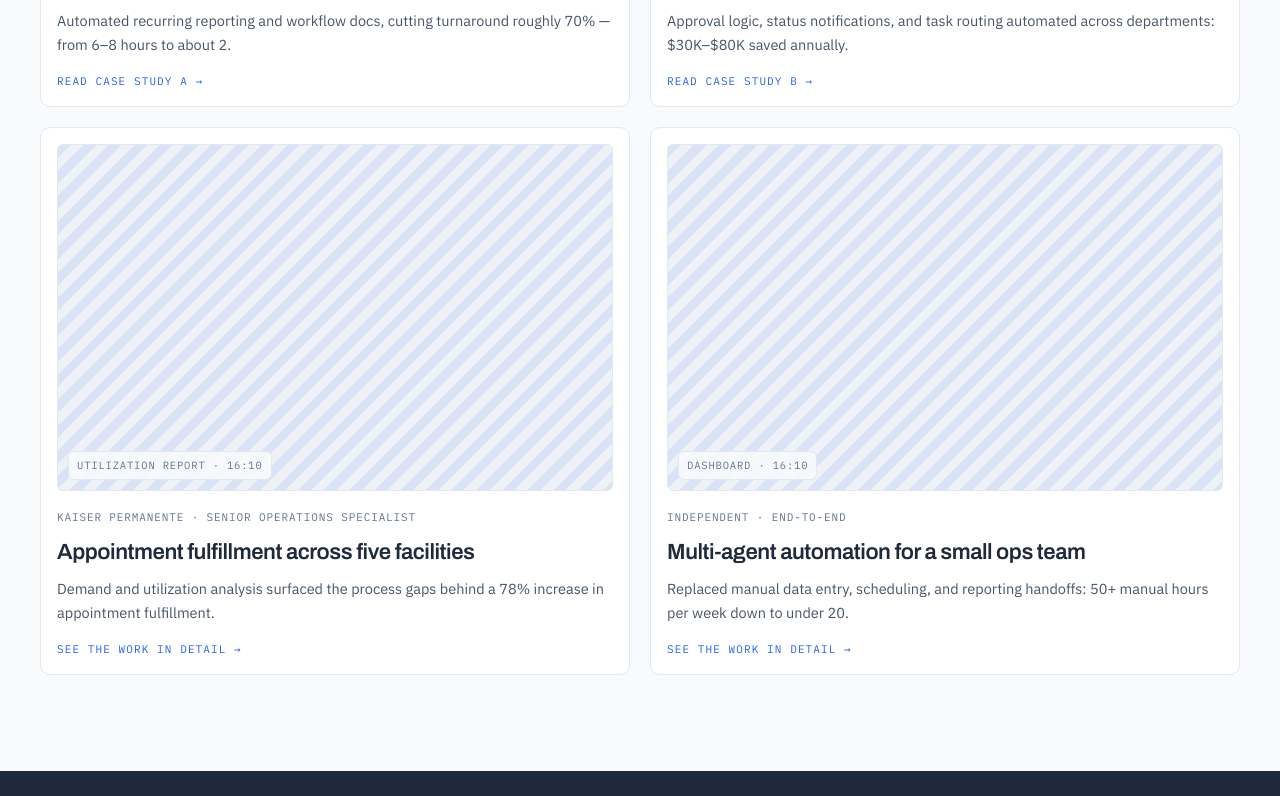
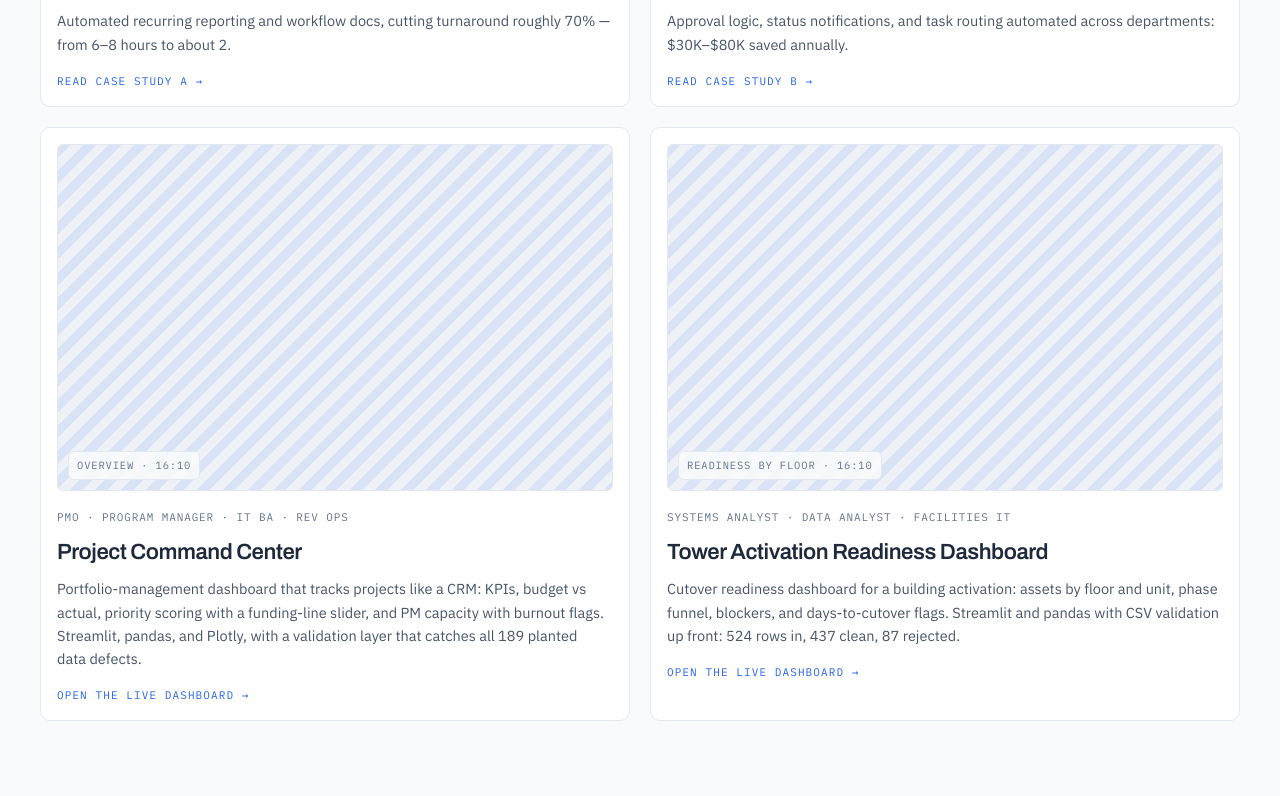
Before and after one commit to magalygreyes/Portfolio, a plain HTML site: page index.html in a window 1280 px wide. Shown: the part 2404-3200 px from the top of the page. Drawn offline with Linux system fonts and the light colour scheme.

Commit message:
Add Project Command Center and Tower Activation Readiness to Projects

```diff
--- a/index.html
+++ b/index.html
@@ -390,21 +390,22 @@
         <p>Approval logic, status notifications, and task routing automated across departments: $30K–$80K saved annually.</p>
         <span class="more">Read case study B →</span>
       </a>
-      <a class="card" href="#case-studies">
-        <div class="slot" role="img" aria-label="Utilization report across five East Bay facilities (image coming soon)"><span class="cap">Utilization report · 16:10</span></div>
-        <p class="meta">Kaiser Permanente · Senior Operations Specialist</p>
-        <h3>Appointment fulfillment across five facilities</h3>
-        <p>Demand and utilization analysis surfaced the process gaps behind a 78% increase in appointment fulfillment.</p>
-        <span class="more">See the work in detail →</span>
+      <!-- Row 2: live dashboards -->
+      <a class="card" href="https://project-command-center-mg.streamlit.app" target="_blank" rel="noopener">
+        <div class="slot" role="img" aria-label="Project Command Center overview page with KPI tiles and project table (image coming soon)"><span class="cap">Overview · 16:10</span></div>
+        <p class="meta">PMO · Program Manager · IT BA · Rev Ops</p>
+        <h3>Project Command Center</h3>
+        <p>Portfolio-management dashboard that tracks projects like a CRM: KPIs, budget vs actual, priority scoring with a funding-line slider, and PM capacity with burnout flags. Streamlit, pandas, and Plotly, with a validation layer that catches all 189 planted data defects.</p>
+        <span class="more">Open the live dashboard →</span>
       </a>
-      <a class="card" href="#case-studies">
-        <div class="slot" role="img" aria-label="Operations dashboard produced by the multi-agent automation (image coming soon)"><span class="cap">Dashboard · 16:10</span></div>
-        <p class="meta">Independent · End-to-end</p>
-        <h3>Multi-agent automation for a small ops team</h3>
-        <p>Replaced manual data entry, scheduling, and reporting handoffs: 50+ manual hours per week down to under 20.</p>
-        <span class="more">See the work in detail →</span>
+      <a class="card" href="https://tower-activation-readiness.streamlit.app" target="_blank" rel="noopener">
+        <div class="slot" role="img" aria-label="Tower Activation Readiness dashboard with readiness by floor and phase funnel (image coming soon)"><span class="cap">Readiness by floor · 16:10</span></div>
+        <p class="meta">Systems Analyst · Data Analyst · Facilities IT</p>
+        <h3>Tower Activation Readiness Dashboard</h3>
+        <p>Cutover readiness dashboard for a building activation: assets by floor and unit, phase funnel, blockers, and days-to-cutover flags. Streamlit and pandas with CSV validation up front: 524 rows in, 437 clean, 87 rejected.</p>
+        <span class="more">Open the live dashboard →</span>
       </a>
-    </div>
+         </div>
   </div>
 </section>
 
@@ -413,8 +414,7 @@
   <div class="wrap">
     <p class="eyebrow">03 / Case studies</p>
     <h2 id="cases-title" class="h2">The work in detail</h2>
-
-    <div class="acc">
+        <div class="acc"></div>
       <!-- A -->
       <article class="acc-item">
         <h3 style="margin:0">
```
